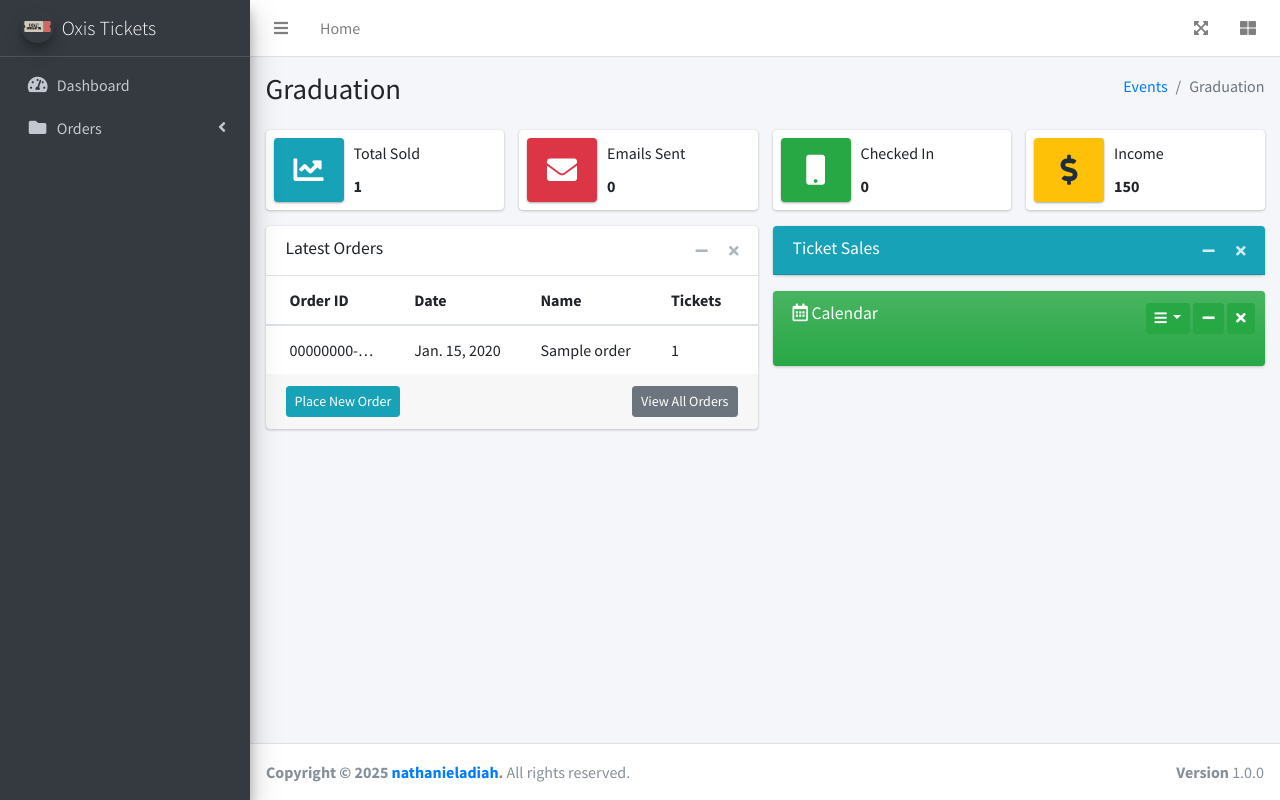
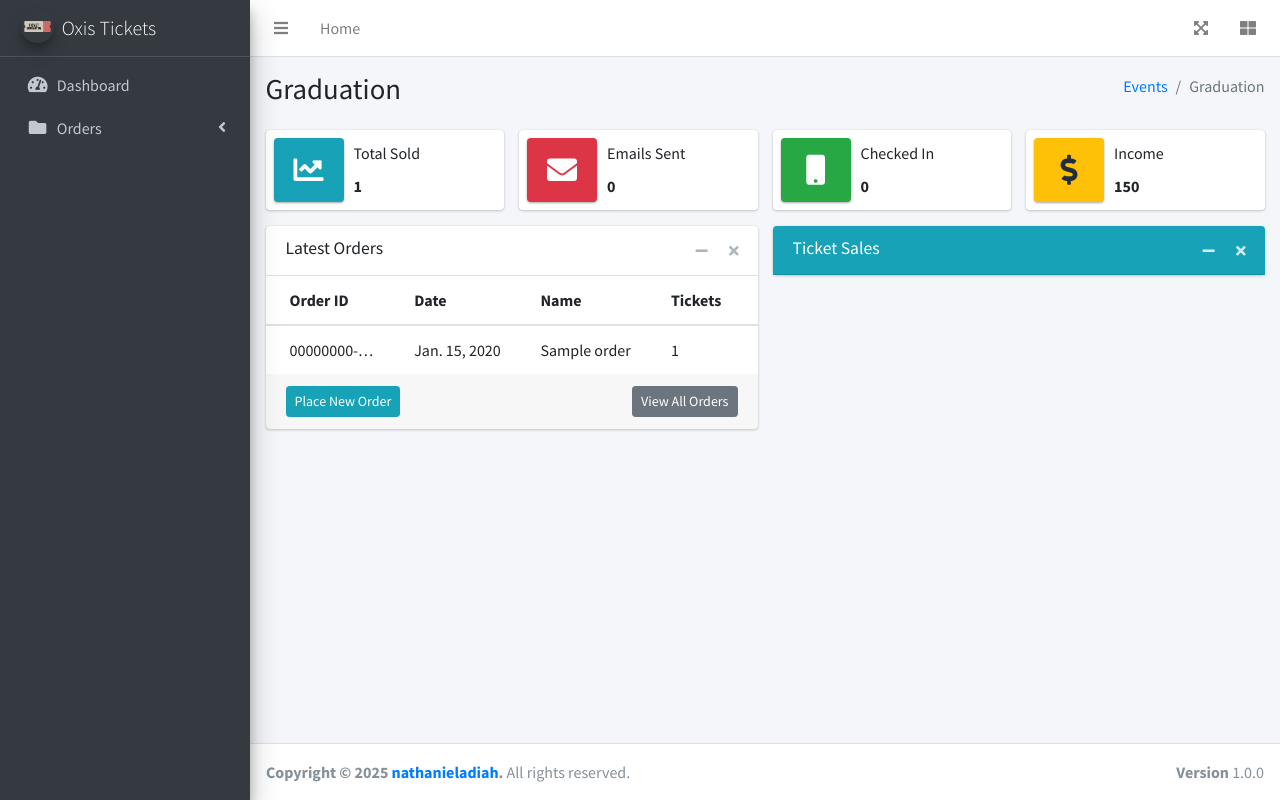
Before and after one commit to adiah-web-dev/oxis-tickets, a Django app: page / in a window 1280 px wide. Run offline with Django 5.2, Linux system fonts and the light colour scheme; tables that the repository leaves empty hold one stand-in row (values such as "Sample post"); some libraries are stand-ins or nearby versions.

Commit message:
Remove calendar from dashboard

```diff
--- a/tickets/templates/tickets/dashboard.html
+++ b/tickets/templates/tickets/dashboard.html
@@ -158,45 +158,6 @@
 				</div>
 				<!-- /.card -->
 
-				<!-- Calendar -->
-				<div class="card bg-gradient-success">
-					<div class="card-header border-0">
-
-						<h3 class="card-title">
-							<i class="far fa-calendar-alt"></i>
-							Calendar
-						</h3>
-						<!-- tools card -->
-						<div class="card-tools">
-							<!-- button with a dropdown -->
-							<div class="btn-group">
-								<button type="button" class="btn btn-success btn-sm dropdown-toggle" data-toggle="dropdown" data-offset="-52">
-									<i class="fas fa-bars"></i>
-								</button>
-								<div class="dropdown-menu" role="menu">
-									<a href="#" class="dropdown-item">Add new event</a>
-									<a href="#" class="dropdown-item">Clear events</a>
-									<div class="dropdown-divider"></div>
-									<a href="#" class="dropdown-item">View calendar</a>
-								</div>
-							</div>
-							<button type="button" class="btn btn-success btn-sm" data-card-widget="collapse">
-								<i class="fas fa-minus"></i>
-							</button>
-							<button type="button" class="btn btn-success btn-sm" data-card-widget="remove">
-								<i class="fas fa-times"></i>
-							</button>
-						</div>
-						<!-- /. tools -->
-					</div>
-					<!-- /.card-header -->
-					<div class="card-body pt-0">
-						<!--The calendar -->
-						<div id="calendar" style="width: 100%"></div>
-					</div>
-					<!-- /.card-body -->
-				</div>
-				<!-- /.card -->
 			</div>
 			<!-- /.col -->
 		</div>
```
